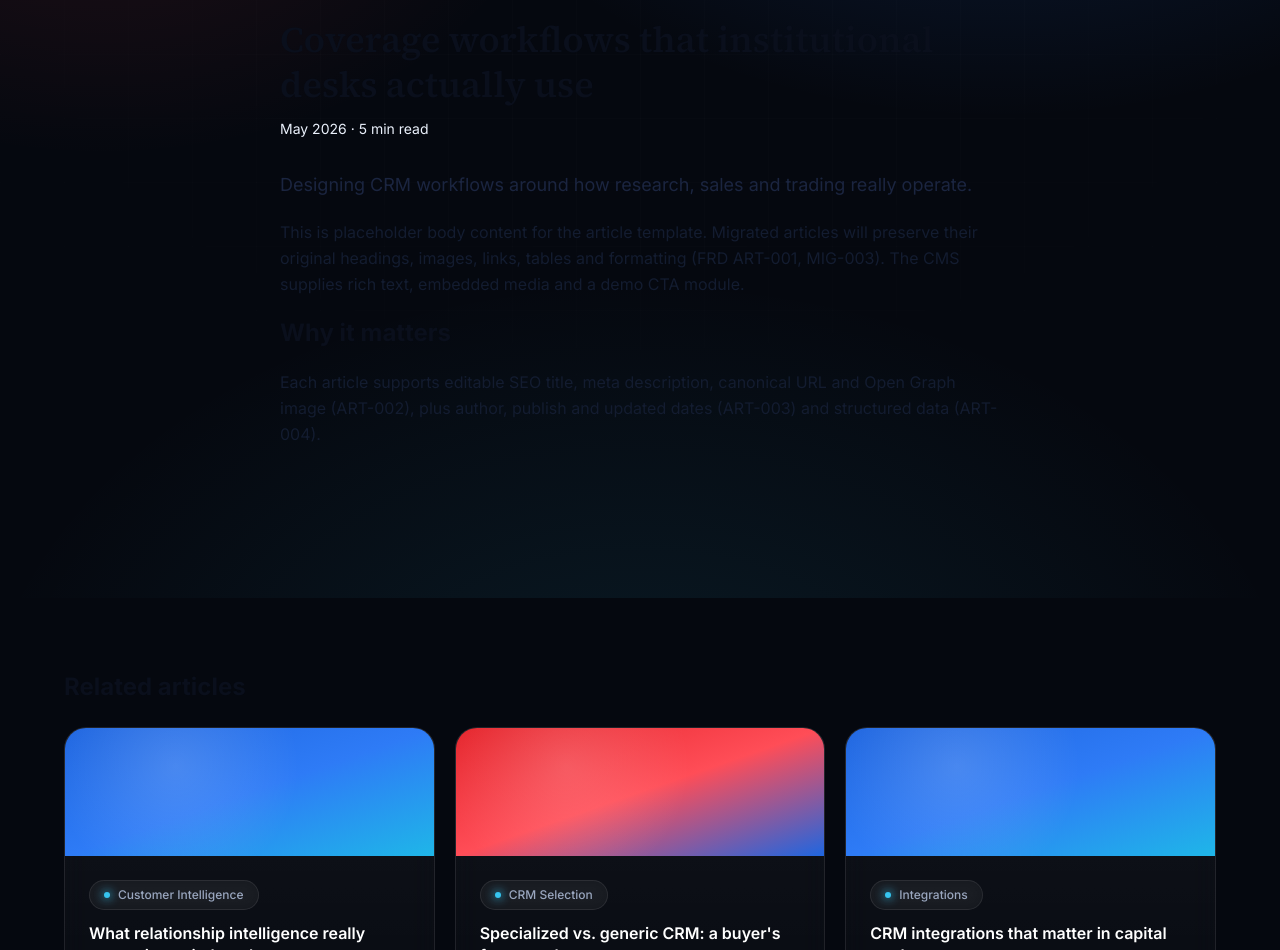
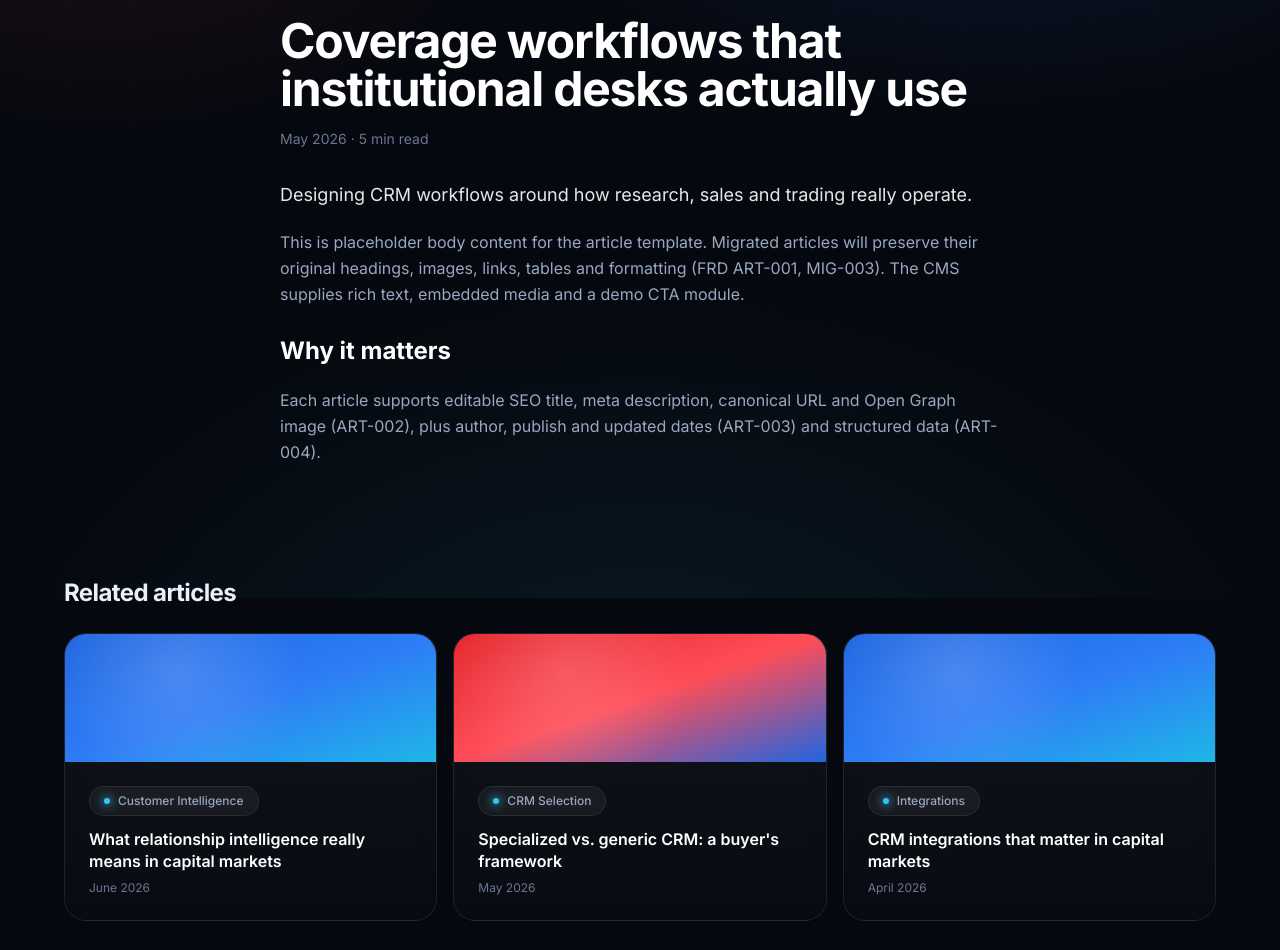
Before and after one commit to rahulmittal-design/insightscrm-web, a Next.js app: page /resources/coverage-workflows-institutional-desks in a window 1280 px wide. Shown: the part 202-1152 px from the top of the page. Built offline with nearby package versions, Linux system fonts and the light colour scheme; no server answers.

Commit message:
Add files via upload

```diff
--- a/app/resources/[slug]/page.tsx
+++ b/app/resources/[slug]/page.tsx
@@ -1,6 +1,7 @@
 import type { Metadata } from 'next';
 import { notFound } from 'next/navigation';
 import Section, { Eyebrow } from '@/components/Section';
+import Reveal from '@/components/Reveal';
 import { ArticleCard } from '@/components/Card';
 import DemoCTA from '@/components/DemoCTA';
 import { ARTICLES, getArticle } from '@/data/articles';
@@ -14,30 +15,28 @@ export function generateMetadata({ params }: { params: { slug: string } }): Meta
 export default function ArticlePage({ params }: { params: { slug: string } }) {
   const a = getArticle(params.slug); if (!a) notFound();
   const related = ARTICLES.filter((x) => x.slug !== a.slug).slice(0, 3);
-  const schema = { '@context': 'https://schema.org', '@type': 'Article', headline: a.title, description: a.excerpt, datePublished: a.date };
+  const schema = { '@context':'https://schema.org','@type':'Article', headline:a.title, description:a.excerpt, datePublished:a.date };
   return (
     <>
       <script type="application/ld+json" dangerouslySetInnerHTML={{ __html: JSON.stringify(schema) }} />
       <Section>
         <div className="max-w-reading mx-auto">
           <Eyebrow>{a.category}</Eyebrow>
-          <h1 className="font-serif text-4xl font-semibold text-ink-900 leading-tight">{a.title}</h1>
-          <p className="mt-3 text-sm text-ink-400">{a.date} · {a.readMins} min read</p>
-          <div className="mt-8 prose-content text-ink-700 leading-relaxed space-y-5">
-            <p className="text-lg text-ink-600">{a.excerpt}</p>
+          <h1 className="text-3xl sm:text-5xl font-bold tracking-tight leading-[1.08] text-white">{a.title}</h1>
+          <p className="mt-4 text-sm text-dim">{a.date} · {a.readMins} min read</p>
+          <div className="mt-8 space-y-5 text-muted leading-relaxed">
+            <p className="text-lg text-white/90">{a.excerpt}</p>
             <p>This is placeholder body content for the article template. Migrated articles will preserve their original headings, images, links, tables and formatting (FRD ART-001, MIG-003). The CMS supplies rich text, embedded media and a demo CTA module.</p>
-            <h2 className="text-2xl font-bold text-ink-900">Why it matters</h2>
+            <h2 className="text-2xl font-bold text-white pt-2">Why it matters</h2>
             <p>Each article supports editable SEO title, meta description, canonical URL and Open Graph image (ART-002), plus author, publish and updated dates (ART-003) and structured data (ART-004).</p>
           </div>
         </div>
       </Section>
-      <Section muted>
-        <h2 className="text-2xl font-bold text-ink-900 mb-6">Related articles</h2>
-        <div className="grid gap-5 sm:grid-cols-3">
-          {related.map((r) => <ArticleCard key={r.slug} category={r.category} title={r.title} date={r.date} href={`/resources/${r.slug}`} hue={r.hue} />)}
-        </div>
+      <Section className="!pt-0">
+        <h2 className="text-2xl font-bold tracking-tight mb-6">Related articles</h2>
+        <div className="grid gap-4 sm:grid-cols-3">{related.map((r) => <ArticleCard key={r.slug} category={r.category} title={r.title} date={r.date} href={`/resources/${r.slug}`} hue={r.hue} />)}</div>
       </Section>
-      <Section><DemoCTA /></Section>
+      <Section><Reveal><DemoCTA /></Reveal></Section>
     </>
   );
 }
```
